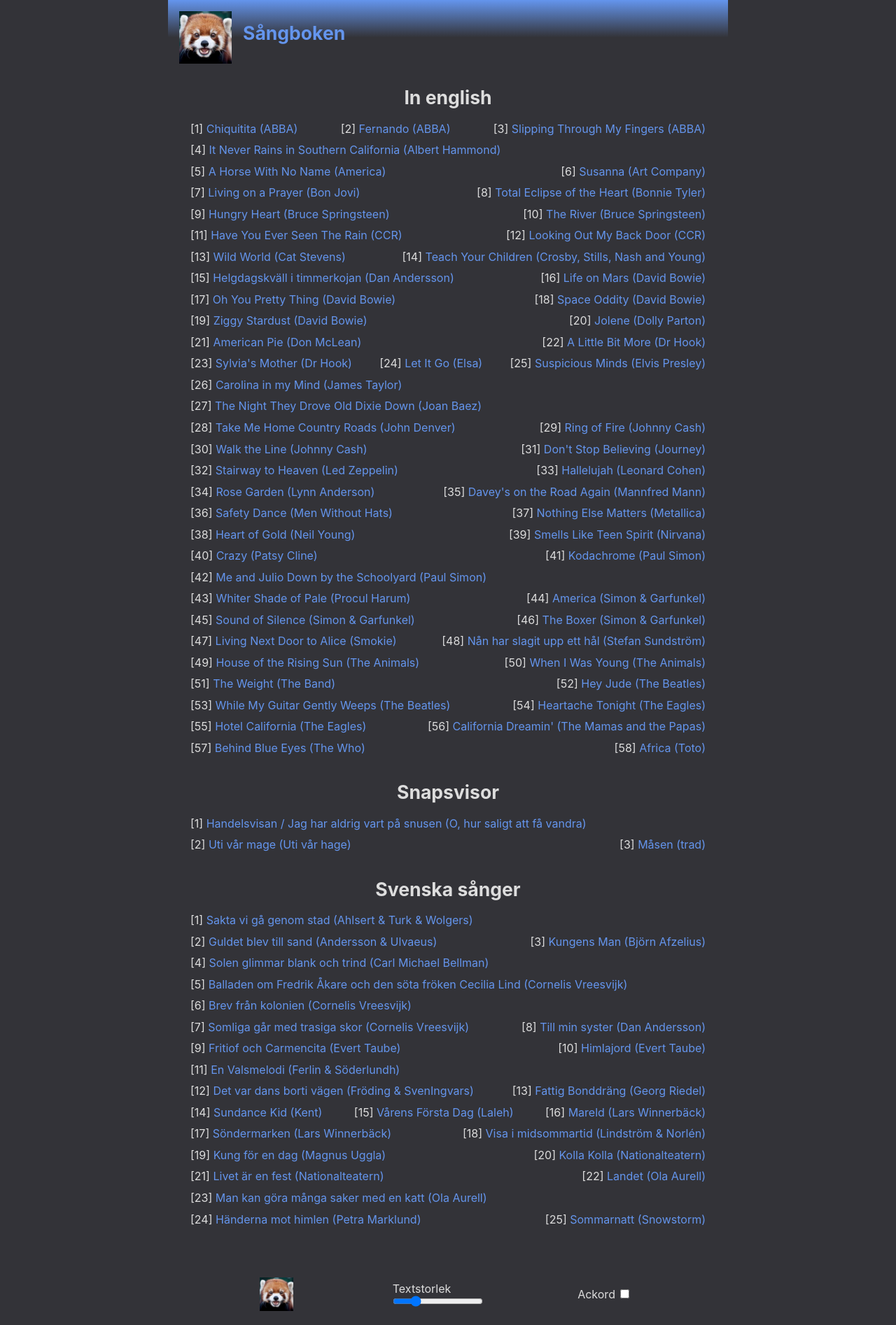
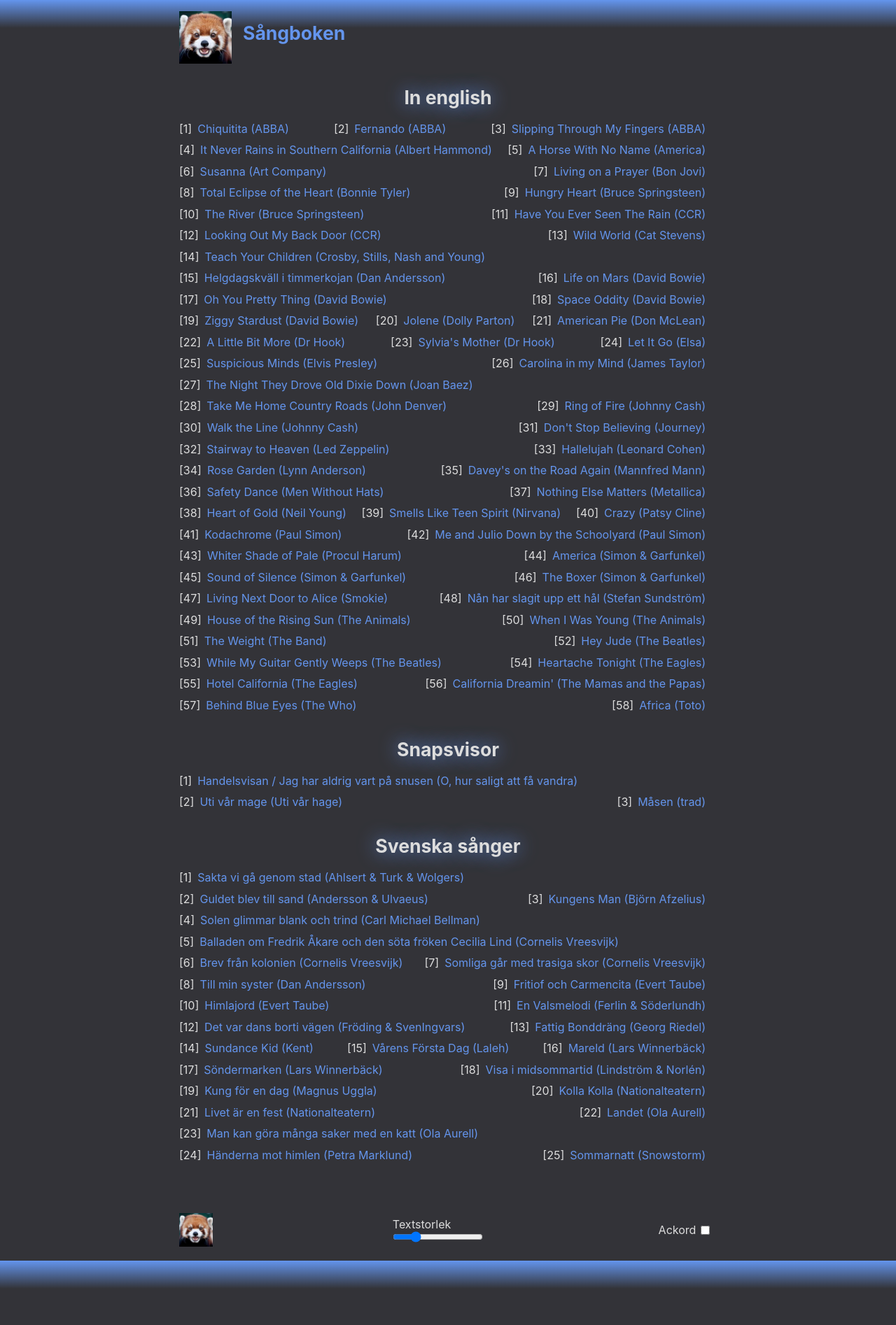
Before and after one commit to Actimia/midsommar19, a Jekyll site: the page built from index.html, in a window 1280 px wide. Shown: the whole page at 70% size. Built offline with Jekyll 4.4.1, drawn with Linux system fonts in a browser that asks for light colours.

Commit message:
A few more CSS updates.

```diff
--- a/_layouts/base.html
+++ b/_layouts/base.html
@@ -13,7 +13,7 @@
         <main class="container vertical center">
             {{ content }}
         </main>
-        <footer class="container"  style="justify-content: space-evenly;">
+        <footer class="container"  style="justify-content: space-between;">
             <a href="/" class="logo container center">
                 <img src="/static/logo.jpg" alt="sångbok" style="height: 3em; width: 3em;">
             </a>
--- a/index.html
+++ b/index.html
@@ -4,7 +4,7 @@
 {% assign songlists = site.songs | group_by:"category" %}
 {% for songlist in songlists %}
 <section class="container vertical center">
-<h2>{{songlist.name}}</h2>
+<h2 class="highlighted">{{songlist.name}}</h2>
 <div class="songlist container">
     {% assign songs = songlist.items | sort: "artist" %}
     {% for song in songs %}
--- a/static/app.css
+++ b/static/app.css
@@ -25,7 +25,7 @@
     min-height: 100vh;
     min-width: 100%;
     color: #ddd;
-    background-color: #333338;
+    background: #333338 linear-gradient(var(--primary), transparent 40px);
 }
 
 header, footer {
@@ -36,10 +36,6 @@
 
 section {
     margin-bottom: 2em;
-}
-
-header {
-    background: linear-gradient(var(--primary), transparent 50%);
 }
 
 main {
@@ -126,7 +122,6 @@
 }
 
 h2 {
-    /*font-family: serif;*/
     margin-bottom: .5em;
 }
 
@@ -137,10 +132,16 @@
 }
 
 .songlist > .list-item {
-    margin: 0.33em 1em;
+    margin: 0.33em 1em 0.33em 0;
+    display: flex;
 }
 
 .songlist > .list-item::before {
     counter-increment: song;
     content: '[' counter(song) '] ';
+    margin-right: 0.5em;
 }
+
+.songlist > .list-item > a {
+    display: block;
+}
```
